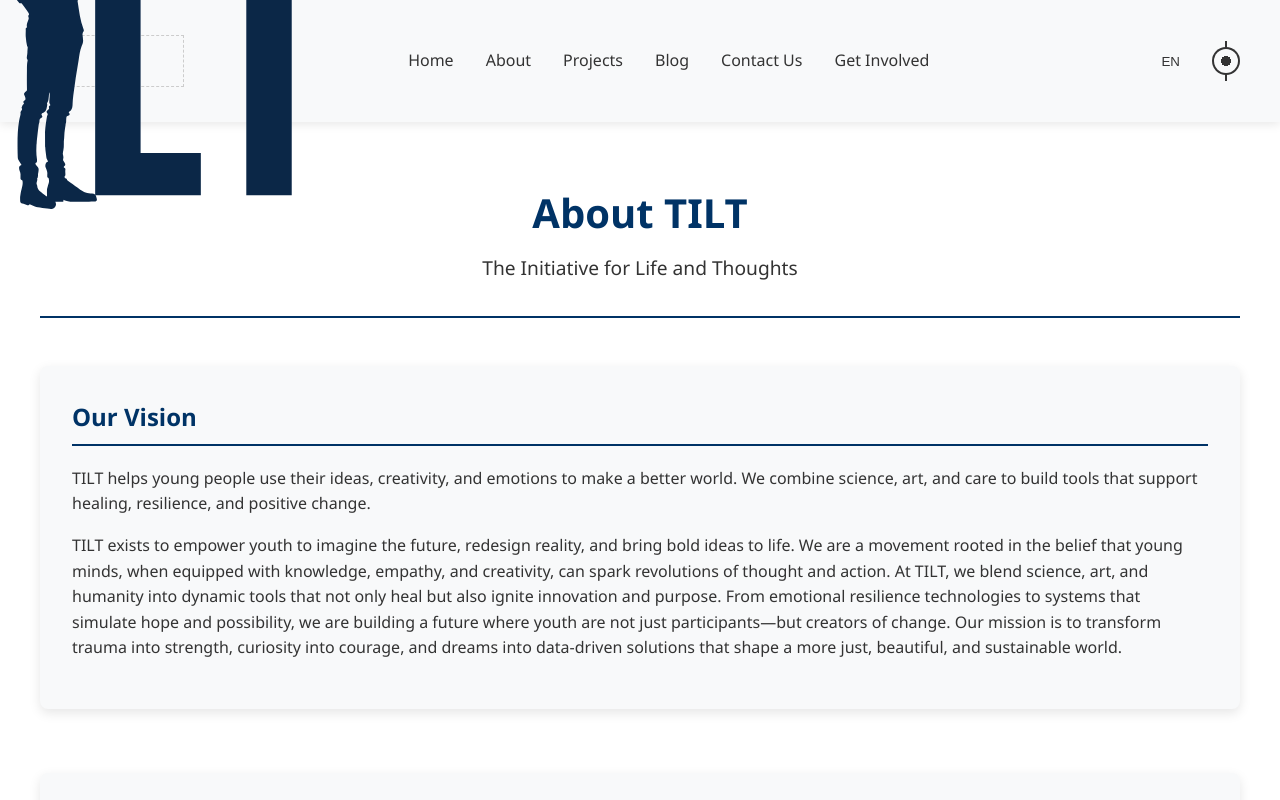
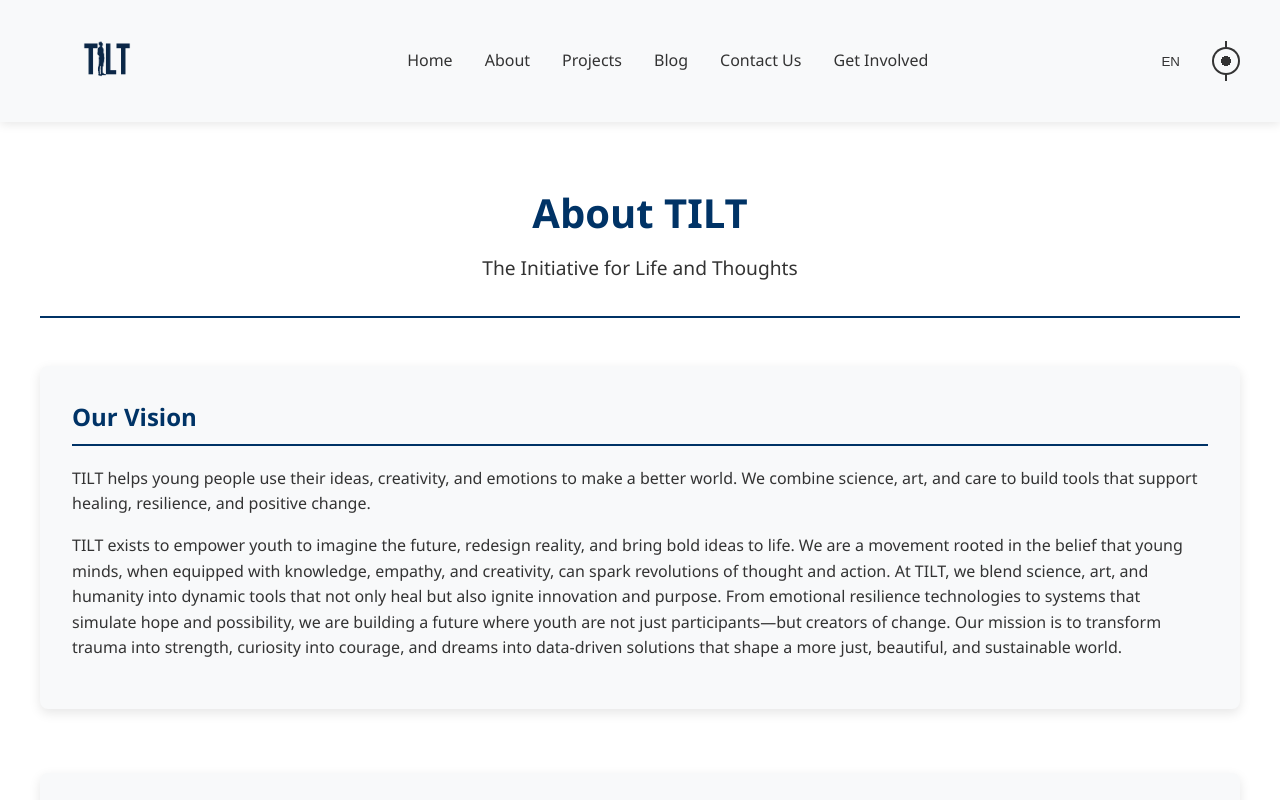
Before and after one commit to elizyasandikcii/TILT-Initiative, a plain HTML site: page about.html in a window 1280 px wide. Shown: the top 800 px of the page. Drawn offline with Linux system fonts and the light colour scheme; files whose address does not match are found by name.

Commit message:
adding logo part 1

```diff
--- a/about.html
+++ b/about.html
@@ -65,15 +65,19 @@
             font-size: 0.9rem;
         }
 
-        .logo {
+ .logo {
             width: 150px;
             height: 50px;
-            border: 1px dashed #ccc;
             display: flex;
             align-items: center;
             justify-content: center;
-            color: #999;
             transition: all 0.4s ease;
+        }
+
+        .logo img {
+            max-height: 100%;
+            max-width: 100%;
+            object-fit: contain;
         }
 
         nav ul {
```
